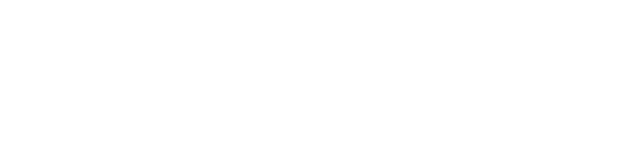
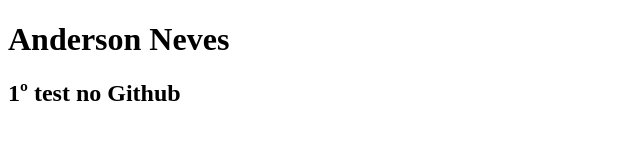
Before and after one commit to andersonneves14/teste-aula-github, a plain HTML site: page index.html in a window 1280 px wide. Shown: the whole page, without its empty margins (0-640 px from the left). Drawn offline with Linux system fonts and the light colour scheme.

Commit message:
Added repository to Github

```diff
--- a/index.html
+++ b/index.html
@@ -6,6 +6,7 @@
     <title>Título</title>
 </head>
 <body>
-
+    <h1>Anderson Neves</h1>
+    <h2>1º test no Github</h2>
 </body>
 </html>
```
